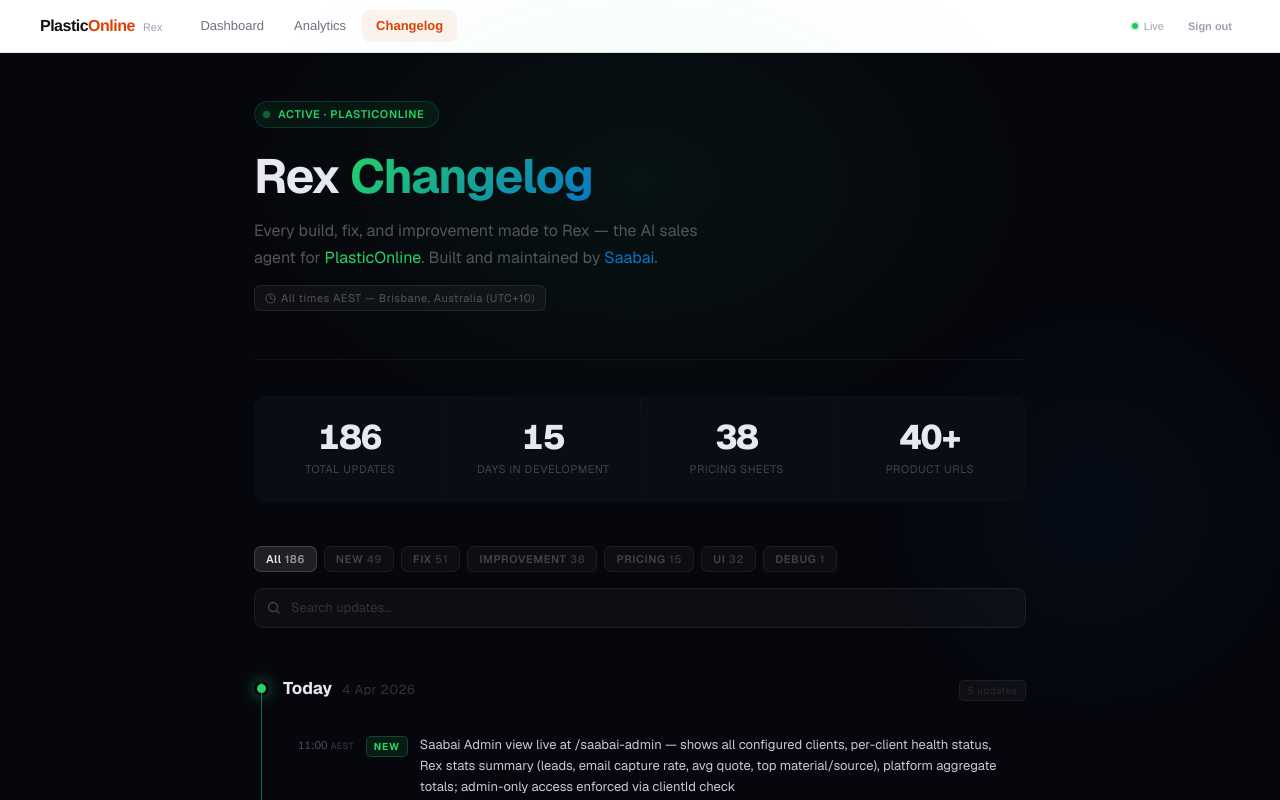
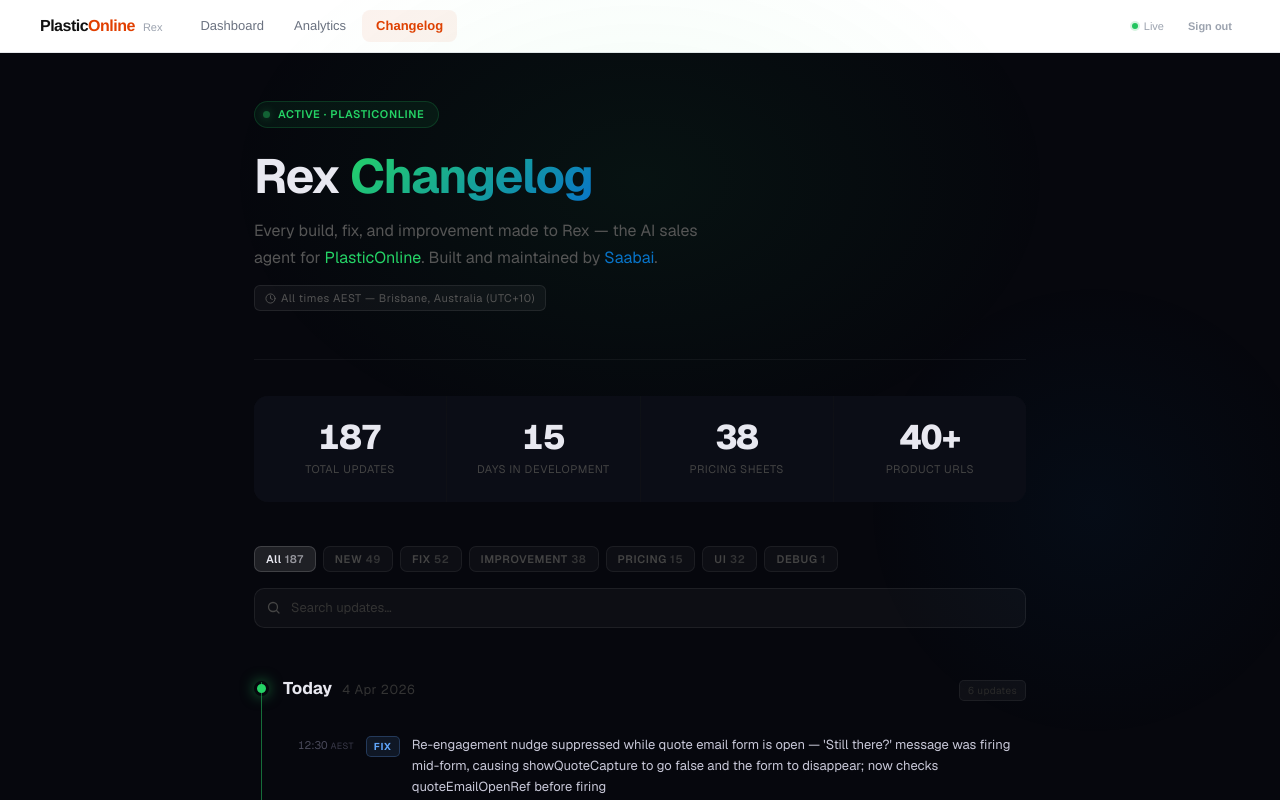
Before and after one commit to sg-satoshi/saabai-site, a Next.js app: page /rex-changelog in a window 1280 px wide. Shown: the top 800 px of the page. Built offline with nearby package versions, Linux system fonts and the light colour scheme.

Commit message:
fix: suppress re-engagement nudge while quote email form is open

```diff
--- a/app/components/PeterAvatarWidget.tsx
+++ b/app/components/PeterAvatarWidget.tsx
@@ -203,6 +203,8 @@ export default function PeterAvatarWidget() {
   const [followUpChips, setFollowUpChips] = useState<string[]>([]);
   // Improvement #1: inline quote email capture
   const [quoteEmailOpen, setQuoteEmailOpen] = useState(false);
+  // Keep ref in sync so the re-engagement interval can read current value without stale closure
+  useEffect(() => { quoteEmailOpenRef.current = quoteEmailOpen; }, [quoteEmailOpen]);
   const [quoteEmail, setQuoteEmail] = useState("");
   const [quoteMobile, setQuoteMobile] = useState("");
   const [quoteDesspatch, setQuoteDesspatch] = useState<"pickup" | "delivery" | null>(null);
@@ -231,6 +233,7 @@ export default function PeterAvatarWidget() {
   // Improvement #4: re-engagement
   const lastActivityRef = useRef<number>(Date.now());
   const reEngagementFiredRef = useRef(false);
+  const quoteEmailOpenRef = useRef(false);
 
   useEffect(() => {
     const SR = (window as any).SpeechRecognition || (window as any).webkitSpeechRecognition;
@@ -336,6 +339,7 @@ export default function PeterAvatarWidget() {
     const interval = setInterval(() => {
       if (!isOpen || !isStarted || isEnded || isThinking || reEngagementFiredRef.current) return;
       if (chatModeRef.current !== "text") return;
+      if (quoteEmailOpenRef.current) return; // never interrupt while quote form is open
       if (Date.now() - lastActivityRef.current > 45000) {
         reEngagementFiredRef.current = true;
         lastActivityRef.current = Date.now(); // prevent re-trigger
--- a/app/rex-changelog/ChangelogClient.tsx
+++ b/app/rex-changelog/ChangelogClient.tsx
@@ -32,6 +32,7 @@ const CHANGELOG: Day[] = [
     date: "4 Apr 2026",
     label: "Today",
     entries: [
+      { time: "12:30", tag: "FIX", title: "Re-engagement nudge suppressed while quote email form is open — 'Still there?' message was firing mid-form, causing showQuoteCapture to go false and the form to disappear; now checks quoteEmailOpenRef before firing" },
       { time: "11:00", tag: "NEW", title: "Saabai Admin view live at /saabai-admin — shows all configured clients, per-client health status, Rex stats summary (leads, email capture rate, avg quote, top material/source), platform aggregate totals; admin-only access enforced via clientId check" },
       { time: "10:00", tag: "NEW", title: "Feedback notification emails — staff submission triggers instant email alert to Saabai team with category, message, Atlas review verdict, and link to dashboard" },
       { time: "10:00", tag: "NEW", title: "Feedback audit trail — approvedAt and implementedAt timestamps stamped on status transitions; displayed inline on each feedback item" },
```
